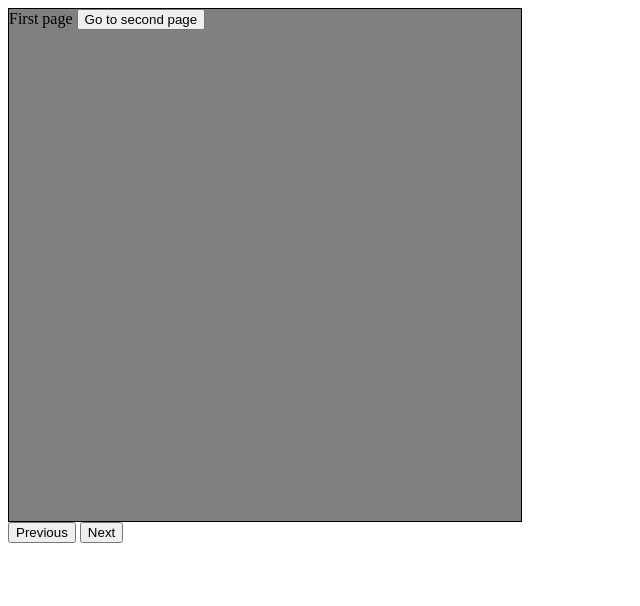
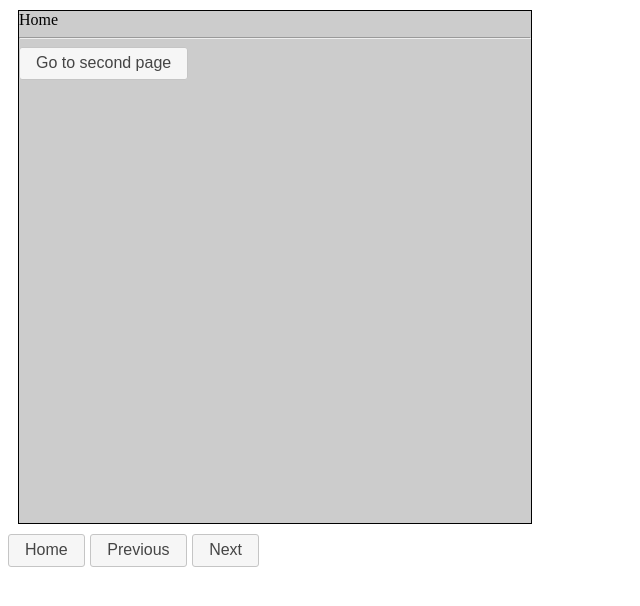
Before and after one commit to gogoprog/jquery-uipages, a website: page demo/index.html in a window 1280 px wide. Shown: the whole page, without its empty margins (0-640 px from the left). Drawn offline with nearby package versions, Linux system fonts and the light colour scheme.

Commit message:
Updated code and demo

```diff
--- a/demo/demo.js
+++ b/demo/demo.js
@@ -1,14 +1,14 @@
-var container;
 
 $(function() {
-    container = $("#pages").uiPages(
-        {
-            effect:"scale"
-        },
-        {
-            effect:"scale"
-        }
-    );
+    var container = $("#pages").uiPages({effect : "scale"}, {effect : "scale"});
 
     container.uiPages(0);
+
+    $("button").button();
+
+    $(".homeButton").click(function() { container.uiPages(".home"); });
+    $(".nextButton").click(function() { container.uiPages("next"); });
+    $(".previousButton").click(function() { container.uiPages("previous"); });
+    $(".gotoSecond").click(function() { container.uiPages("#second"); });
+    $(".gotoThird").click(function() { container.uiPages(".third"); });
 });
--- a/demo/index.html
+++ b/demo/index.html
@@ -1,33 +1,41 @@
 <!DOCTYPE html>
 <html>
+
 <head>
   <title>jQuery UIPages demo</title>
-        <script src="https://code.jquery.com/jquery-3.3.1.slim.min.js"></script>
-        <script src="https://code.jquery.com/ui/1.12.0-rc.2/jquery-ui.min.js"></script>
+  <script src="https://code.jquery.com/jquery-3.3.1.js"></script>
+  <script src="https://code.jquery.com/ui/1.12.1/jquery-ui.js"></script>
   <script src="../dist/jquery.uipages.js"></script>
   <script src="demo.js"></script>
+  <link rel="stylesheet" type="text/css" href=" https://code.jquery.com/ui/1.12.1/themes/base/jquery-ui.css">
   <link rel="stylesheet" type="text/css" href="style.css">
 </head>
+
 <body>
   <div id="pages">
-            <div>
-                First page
-                <input type="button" value="Go to second page" onclick="container.uiPages('#second');"/>
+    <div class="home">
+      Home
+      <hr/>
+      <button class="gotoSecond">Go to second page</button>
     </div>
     <div id="second">
       Second page
-                <input type="button" value="Go to third page" onclick="container.uiPages('.third');"/>
+      <hr/>
+      <button class="gotoThird">Go to third page</button>
     </div>
     <div class="third">
       Third page
-                <input type="button" value="Go to fourth page" onclick="container.uiPages(3);"/>
+      <hr/>
     </div>
     <div>
       Fourth page
-                <input type="button" value="Go to first page" onclick="container.uiPages(0);"/>
+      <hr/>
+      <button class="homeButton">Home</button>
     </div>
   </div>
-        <input type="button" value="Previous" onclick="container.uiPages('previous');"/>
-        <input type="button" value="Next" onclick="container.uiPages('next');"/>
+  <button class="homeButton">Home</button>
+  <button class="previousButton">Previous</button>
+  <button class="nextButton">Next</button>
 </body>
+
 </html>
--- a/demo/style.css
+++ b/demo/style.css
@@ -1,17 +1,18 @@
 #pages {
-    display: block;
-    position: relative;
-    width:512px;
-    height:512px;
-    border:1px solid black;
+  display: block;
+  position: relative;
+  width: 512px;
+  height: 512px;
+  border: 1px solid black;
+  margin: 10px;
 }
 
-#pages > div {
-    position:absolute;
-    left:0;
-    top:0;
-    width:100%;
-    height:100%;
-    display: none;
-    background-color:grey;
+#pages>div {
+  position: absolute;
+  left: 0;
+  top: 0;
+  width: 100%;
+  height: 100%;
+  display: none;
+  background-color: #ccc;
 }
```
Also changed, not shown: dist/jquery.uipages.js, 6 other files. Lines whose indentation alone changed are shown as unchanged.
